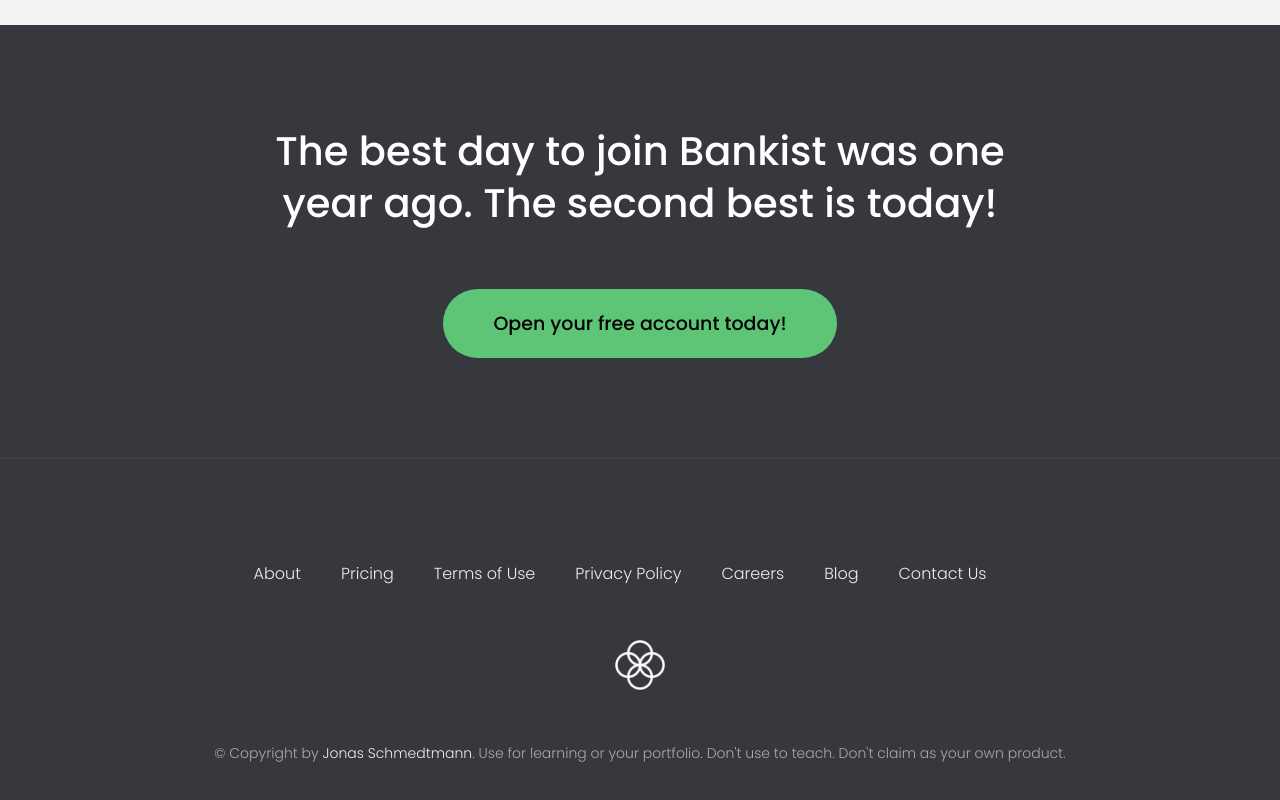
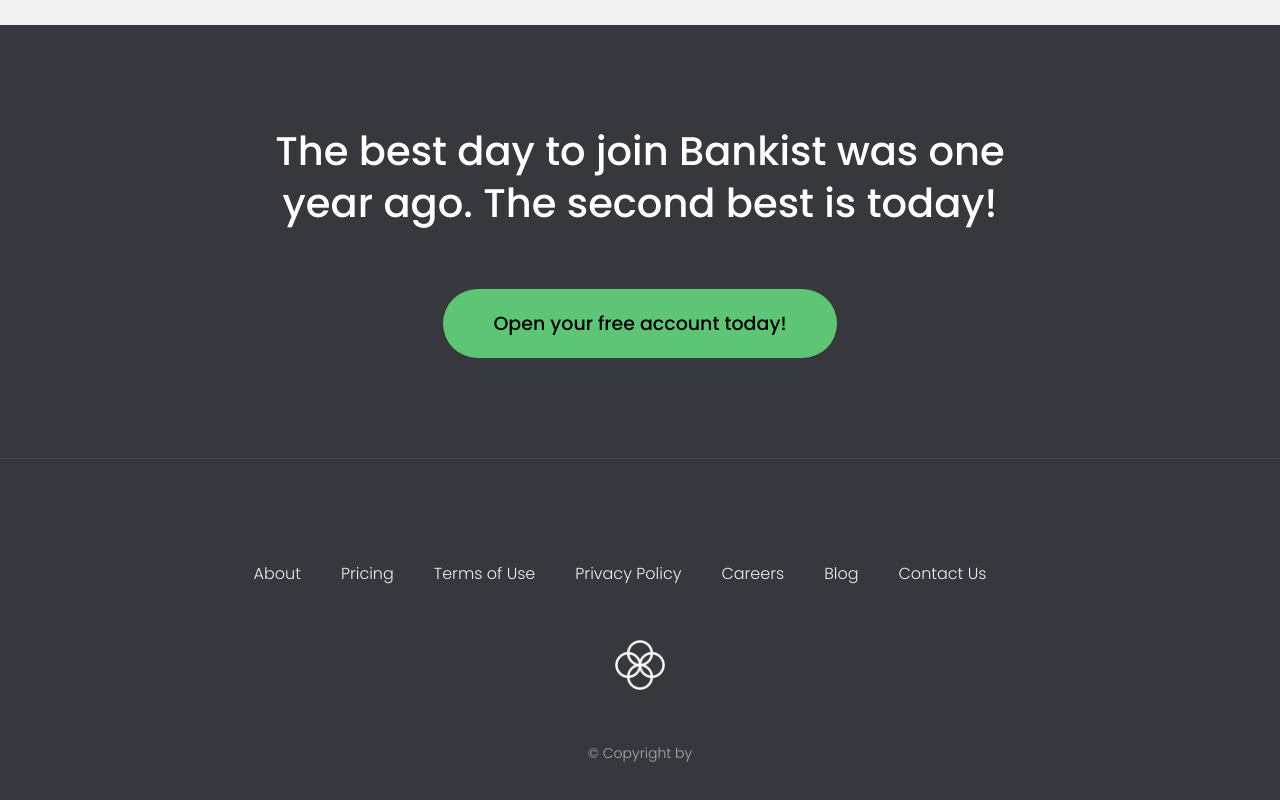
Before and after one commit to jpowell79/Bankist, a plain HTML site: page index.html in a window 1280 px wide. Shown: the part 4100-4900 px from the top of the page. Drawn offline with Linux system fonts and the light colour scheme.

Commit message:
latest commit

```diff
--- a/index.html
+++ b/index.html
@@ -325,10 +325,9 @@
         <a
           class="footer__link twitter-link"
           target="_blank"
-          href="https://twitter.com/jonasschmedtman"
-          >Jonas Schmedtmann</a
-        >. Use for learning or your portfolio. Don't use to teach. Don't claim
-        as your own product.
+          href="#"
+          ></a
+        >
       </p>
     </footer>
 
```
